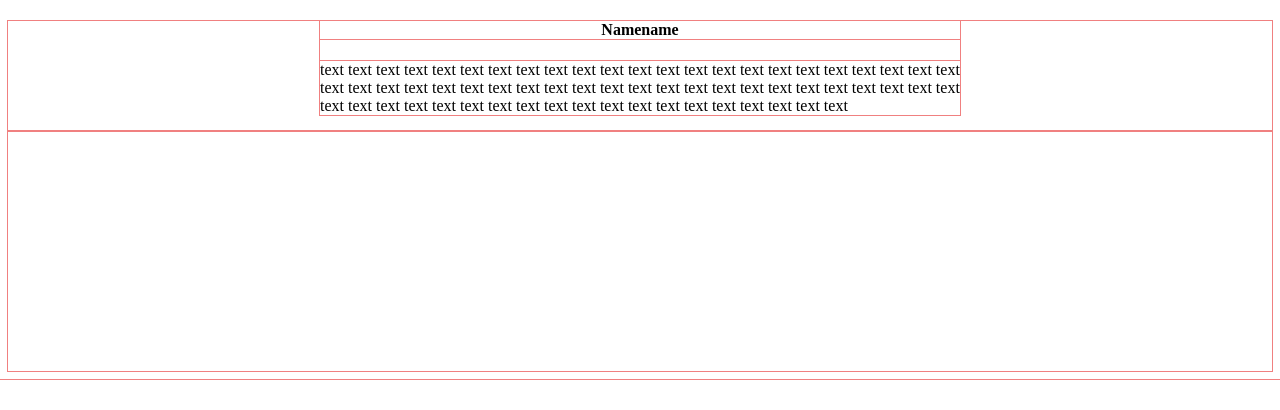
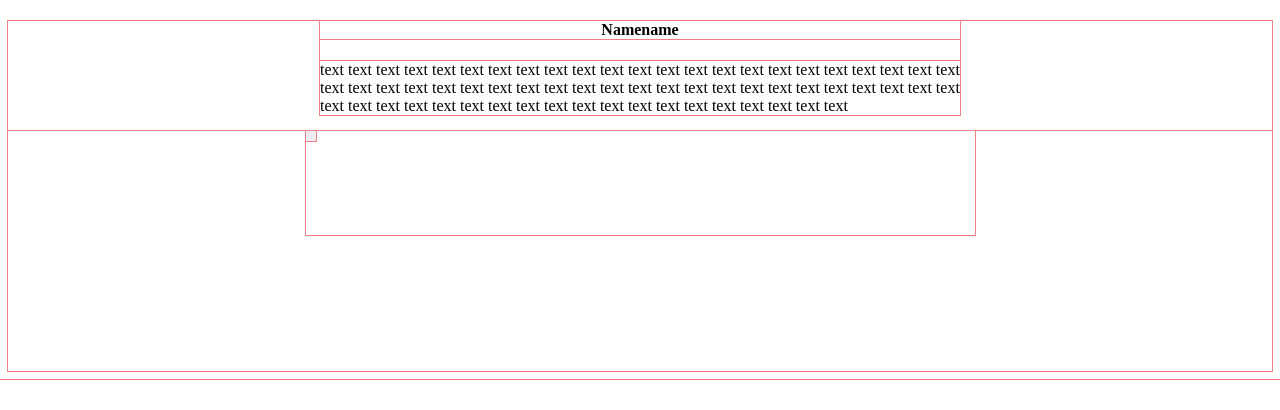
Before and after one commit to polevoyd/gitsaver, a React (Create React App) app: page / in a window 1280 px wide. Shown: the top 410 px of the page. Built offline with nearby package versions, Linux system fonts and the light colour scheme.

Commit message:
static version

```diff
--- a/src/components/Board.js
+++ b/src/components/Board.js
@@ -1,9 +1,14 @@
 import React from 'react';
+import BoardCell from './BoardCell';
 
 const Board = () => {
+
+    const arrayOfCells = new Array(54);
     return(
-        <div>
-
+        <div className="board">
+            {/* loop that renders full board  */}
+            {arrayOfCells.map(e => <BoardCell/>)}
+            <BoardCell/>
         </div>
     );
 }
--- /dev/null
+++ b/src/components/BoardCell.js
@@ -0,0 +1,9 @@
+import React from 'react';
+
+const BoardCell = () => {
+    return(
+        <div className='board-cell'></div>
+    );
+}
+
+export default BoardCell;
--- a/src/index.css
+++ b/src/index.css
@@ -19,3 +19,17 @@
 .board-area {
   height: 30vh;
 }
+
+.board {
+  display: block;
+  margin: 0 auto;
+  width: 669px;
+  height: 104px;
+  display: grid;
+
+}
+.board-cell {
+  height: 10px;
+  width: 10px;
+  background-color: #ebedf0;
+}
```
